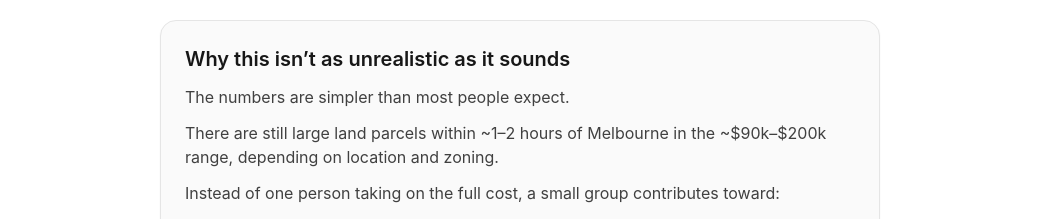
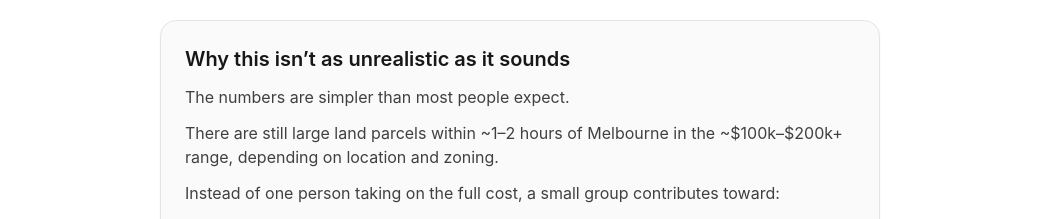
Before and after one commit to Beastman99/nomore-site, a React (Vite) app: page / in a window 1280 px wide. Shown: the part 2400-2619 px from the top of the page, without its empty margins (120-1159 px from the left). Built offline with nearby package versions, Linux system fonts and the light colour scheme.

Commit message:
tweaked explanation section

```diff
--- a/src/App.jsx
+++ b/src/App.jsx
@@ -468,7 +468,7 @@ export default function Nomore() {
     </p>
 
     <p className="mt-3 text-neutral-700">
-      There are still large land parcels within ~1–2 hours of Melbourne in the ~$90k–$200k range, depending on location and zoning.
+      There are still large land parcels within ~1–2 hours of Melbourne in the ~$100k–$200k+ range, depending on location and zoning.
     </p>
 
     <p className="mt-3 text-neutral-700">
```
